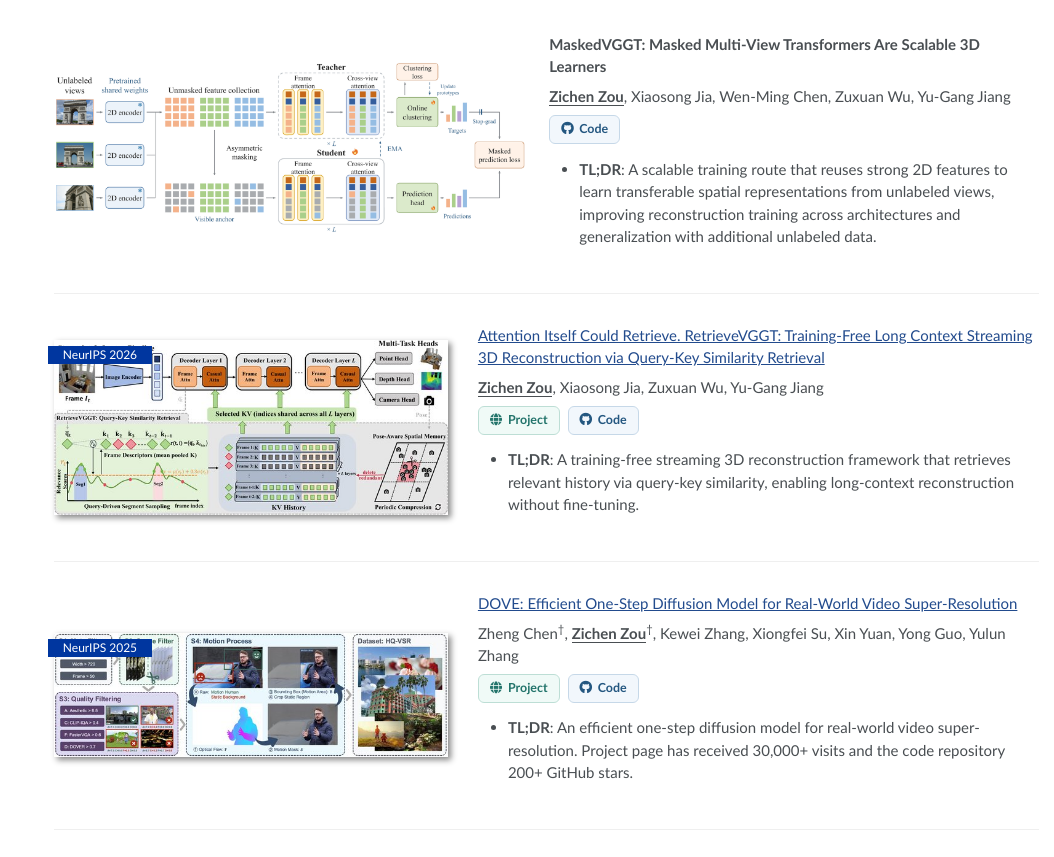
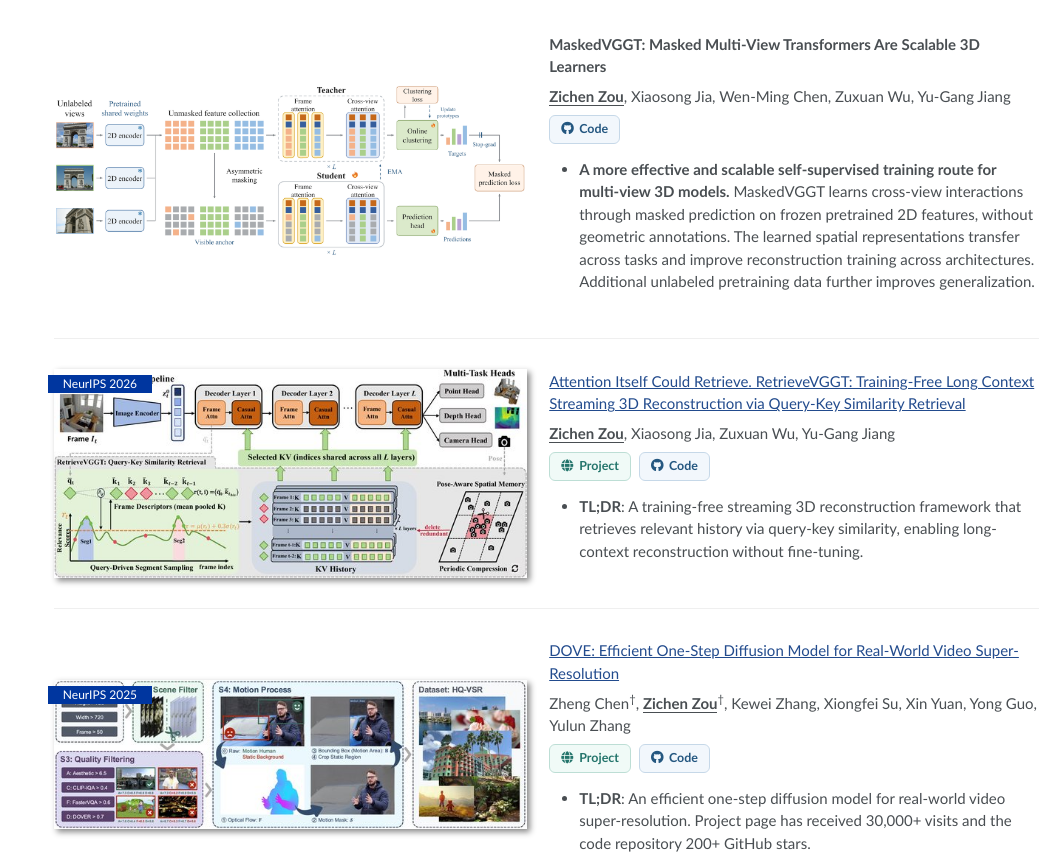
Before and after one commit to zzctmd/zzctmd.github.io, a plain HTML site: page index.html in a window 1280 px wide. Shown: the part 637-1494 px from the top of the page, without its empty margins (226-1280 px from the left). Drawn offline with Linux system fonts and the light colour scheme.

Commit message:
Align all publication image widths and clarify MaskedVGGT overview

```diff
--- a/assets/css/maskedvggt.css
+++ b/assets/css/maskedvggt.css
@@ -39,6 +39,9 @@
 .paper-box .paper-link-project:hover { background: #e0f3ed; border-color: #70afa0; }
 .paper-box .paper-link-project:focus-visible { outline: 2px solid #23746b; outline-offset: 3px; }
 @media (min-width: 48em) {
-  #maskedvggt .paper-box-image { max-width: 48%; }
-  #maskedvggt .paper-box-text { max-width: 52%; padding-left: 1.5em; }
+  .paper-box .paper-box-image { max-width: 48%; }
+  .paper-box .paper-box-text { max-width: 52%; padding-left: 1.5em; }
 }
+
+.paper-box .paper-box-image > div { width: 100%; }
+.paper-box .paper-box-image img { width: 100%; max-width: none; height: auto; }
--- a/index.html
+++ b/index.html
@@ -182,7 +182,7 @@
       <a class="paper-link paper-link-code" href="https://github.com/zzctmd/MaskedVGGT"><i class="fab fa-github" aria-hidden="true"></i> Code</a>
     </p>
     <ul>
-      <li><strong>TL;DR</strong>: A scalable training route that reuses strong 2D features to learn transferable spatial representations from unlabeled views, improving reconstruction training across architectures and generalization with additional unlabeled data.</li>
+      <li><strong>A more effective and scalable self-supervised training route for multi-view 3D models.</strong> MaskedVGGT learns cross-view interactions through masked prediction on frozen pretrained 2D features, without geometric annotations. The learned spatial representations transfer across tasks and improve reconstruction training across architectures. Additional unlabeled pretraining data further improves generalization.</li>
     </ul>
   </div>
 </div>
```
